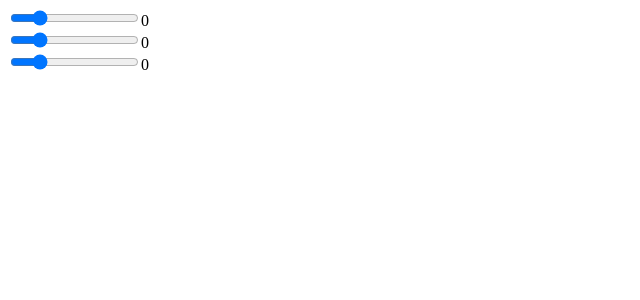
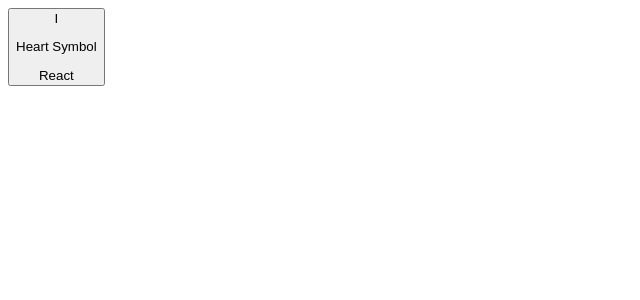
Before and after one commit to brunorpassos/egghead_react_fundamentals, a React app: page / in a window 1280 px wide. Shown: the top 300 px of the page, without its empty margins (0-640 px from the left). Built offline with nearby package versions, Linux system fonts and the light colour scheme.

Commit message:
Video 8 completed

```diff
--- a/App.js
+++ b/App.js
@@ -1,48 +1,16 @@
 import React from 'react';
-import ReactDOM from 'react-dom';
 class App extends React.Component {
-  constructor() {
-    super();
-    this.state = {
-      red: 0,
-      green: 0,
-      blue: 0
-    }
-    this.update = this.update.bind(this)
-  }
-  update(e) {
-    this.setState({
-      red: ReactDOM.findDOMNode(this.refs.red.refs.inp).value,
-      green: ReactDOM.findDOMNode(this.refs.green.refs.inp).value,
-      blue: ReactDOM.findDOMNode(this.refs.blue.refs.inp).value
-    })
-  }
   render() {
-    return (
-      <div>
-        <Slider ref="red" update={this.update} />
-        {this.state.red}
-        <br />
-        <Slider ref="green" update={this.update} />
-        {this.state.green}
-        <br />
-        <Slider ref="blue" update={this.update} />
-        {this.state.blue}
-        <br />
-      </div>
-    )
+    return <Button>I <Heart/> React</Button>
   }
 }
 
-class Slider extends React.Component {
+class Button extends React.Component {
   render() {
-    return (
-        <input ref="inp" type="range"
-          min="0"
-          max="255"
-          onChange={this.props.update} />
-    )
+    return <button>{this.props.children}</button>
   }
 }
 
+const Heart = () => <p>Heart Symbol</p>
+
 export default App
```
